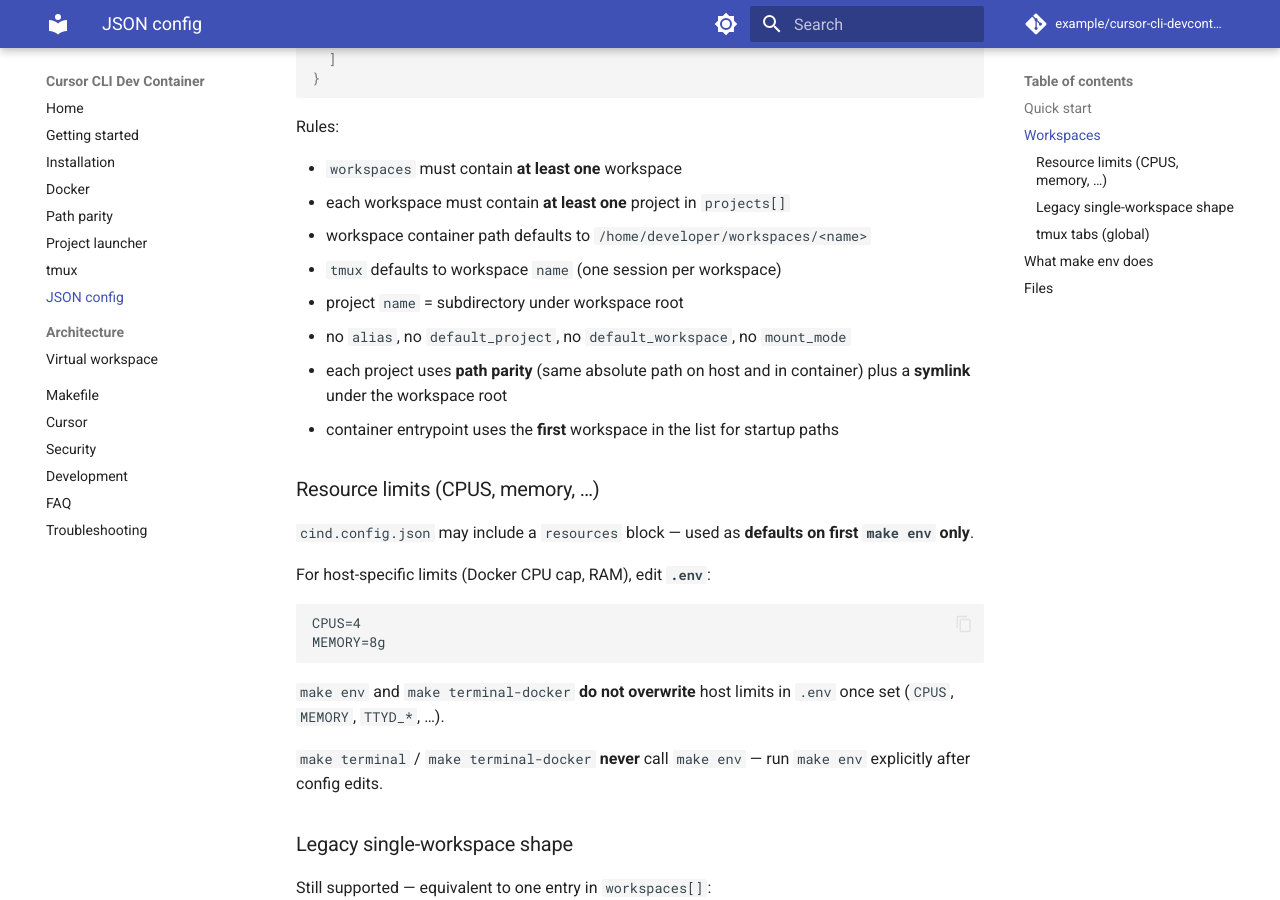
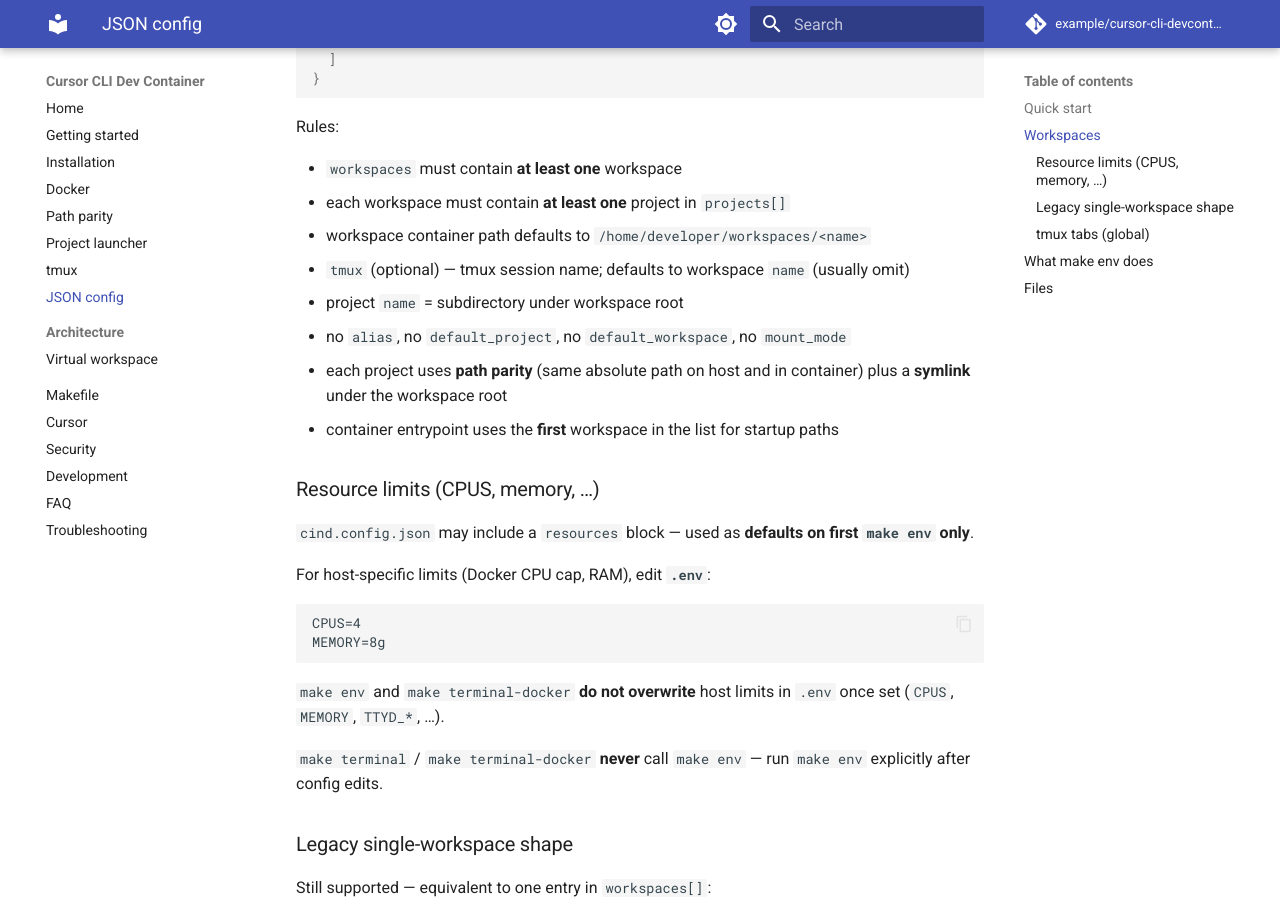
Before and after one commit to aKyther/orcan, an MkDocs documentation site: the page built from docs/config.md, in a window 1280 px wide and 900 px high, scrolled down 1039 px. Built offline with MkDocs 1.6.1 and Material for MkDocs 9.7.7, drawn with Linux system fonts in a browser that asks for light colours; comment, search, counter and statistics services are not loaded.

Commit message:
reduxed names

```diff
--- a/cind.config.example.json
+++ b/cind.config.example.json
@@ -2,7 +2,6 @@
   "workspaces": [
     {
       "name": "gotibooks",
-      "tmux": "gotibooks",
       "projects": [
         {
           "name": "backend",
--- a/docs/config.md
+++ b/docs/config.md
@@ -54,7 +54,7 @@ Rules:
 * `workspaces` must contain **at least one** workspace
 * each workspace must contain **at least one** project in `projects[]`
 * workspace container path defaults to `/home/developer/workspaces/<name>`
-* `tmux` defaults to workspace `name` (one session per workspace)
+* `tmux` (optional) — tmux session name; defaults to workspace `name` (usually omit)
 * project `name` = subdirectory under workspace root
 * no `alias`, no `default_project`, no `default_workspace`, no `mount_mode`
 * each project uses **path parity** (same absolute path on host and in container) plus a **symlink** under the workspace root
```
Also changed, not shown: 1 other file.
